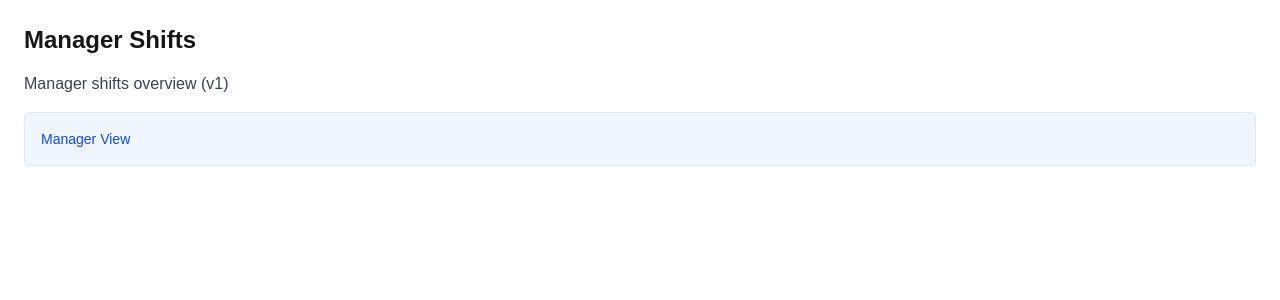
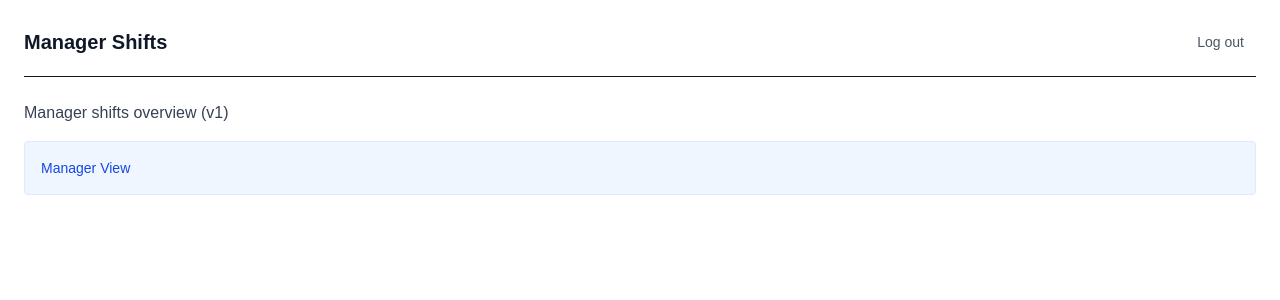
Before and after one commit to r0l0pes/invoice-automation, a Next.js app: page /manager/shifts in a window 1280 px wide. Shown: the top 300 px of the page. Built offline with nearby package versions, Linux system fonts and the light colour scheme.

Commit message:
feat(auth): add logout button

```diff
--- a/src/app/app/dashboard/page.tsx
+++ b/src/app/app/dashboard/page.tsx
@@ -1,5 +1,6 @@
 
 import { createClient } from '@/utils/supabase/server'
+import LogoutButton from '@/components/LogoutButton'
 
 export default async function DashboardPage() {
     const supabase = await createClient()
@@ -14,11 +15,16 @@ export default async function DashboardPage() {
 
     return (
         <div className="p-6">
-            <h1 className="text-2xl font-bold mb-4">Dashboard</h1>
-            <p className="text-gray-700">
-                Welcome back, {profile?.full_name || user?.email}
+            <header className="flex justify-between items-center mb-6 border-b pb-4">
+                <h1 className="text-xl font-bold text-gray-900">Dashboard</h1>
+                <LogoutButton />
+            </header>
+
+            <p className="text-gray-700 mb-4">
+                Welcome back, <span className="font-semibold">{profile?.full_name || user?.email}</span>
             </p>
-            <div className="mt-4 p-4 bg-white rounded shadow text-sm text-gray-500">
+
+            <div className="p-4 bg-white rounded shadow text-sm text-gray-500">
                 Packer View (v1)
             </div>
         </div>
--- a/src/app/manager/shifts/page.tsx
+++ b/src/app/manager/shifts/page.tsx
@@ -1,12 +1,17 @@
+import LogoutButton from '@/components/LogoutButton'
 
 export default function ManagerShiftsPage() {
     return (
         <div className="p-6">
-            <h1 className="text-2xl font-bold mb-4">Manager Shifts</h1>
-            <p className="text-gray-700">
+            <header className="flex justify-between items-center mb-6 border-b pb-4">
+                <h1 className="text-xl font-bold text-gray-900">Manager Shifts</h1>
+                <LogoutButton />
+            </header>
+
+            <p className="text-gray-700 mb-4">
                 Manager shifts overview (v1)
             </p>
-            <div className="mt-4 p-4 bg-blue-50 rounded border border-blue-100 text-sm text-blue-700">
+            <div className="p-4 bg-blue-50 rounded border border-blue-100 text-sm text-blue-700">
                 Manager View
             </div>
         </div>
--- /dev/null
+++ b/src/components/LogoutButton.tsx
@@ -0,0 +1,29 @@
+'use client'
+
+import { createClient } from '@/utils/supabase/client'
+import { useRouter } from 'next/navigation'
+import { useState } from 'react'
+
+export default function LogoutButton() {
+    const router = useRouter()
+    const [loading, setLoading] = useState(false)
+
+    const handleLogout = async () => {
+        setLoading(true)
+        const supabase = createClient()
+
+        await supabase.auth.signOut()
+        router.push('/login')
+        router.refresh()
+    }
+
+    return (
+        <button
+            onClick={handleLogout}
+            disabled={loading}
+            className="text-sm font-medium text-gray-600 hover:text-gray-900 px-3 py-2 rounded-md hover:bg-gray-100 transition-colors disabled:opacity-50"
+        >
+            {loading ? 'Logging out...' : 'Log out'}
+        </button>
+    )
+}
```
